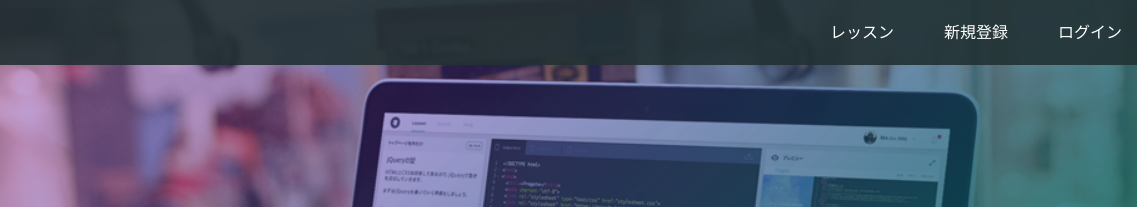
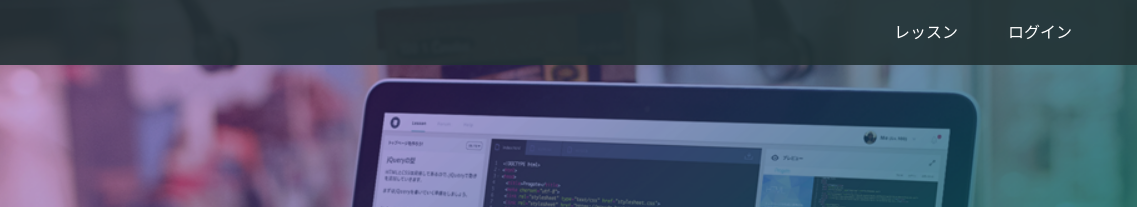
Before and after one commit to usatama20/usatama3.github.io, a plain HTML site: page index.html in a window 1280 px wide. Shown: the top 207 px of the page, 143-1280 px from the left. Drawn offline with Linux system fonts and the light colour scheme.

Commit message:
Update index.html

```diff
--- a/index.html
+++ b/index.html
@@ -16,7 +16,7 @@
       <span class="fa fa-bars menu-icon"></span>
       <div class="header-right">
         <a href="#">レッスン</a>
-        <a href="#">新規登録</a>
+        <a href="#"></a>
         <a href="#" class="login">ログイン</a>
       </div>
     </div>
```
